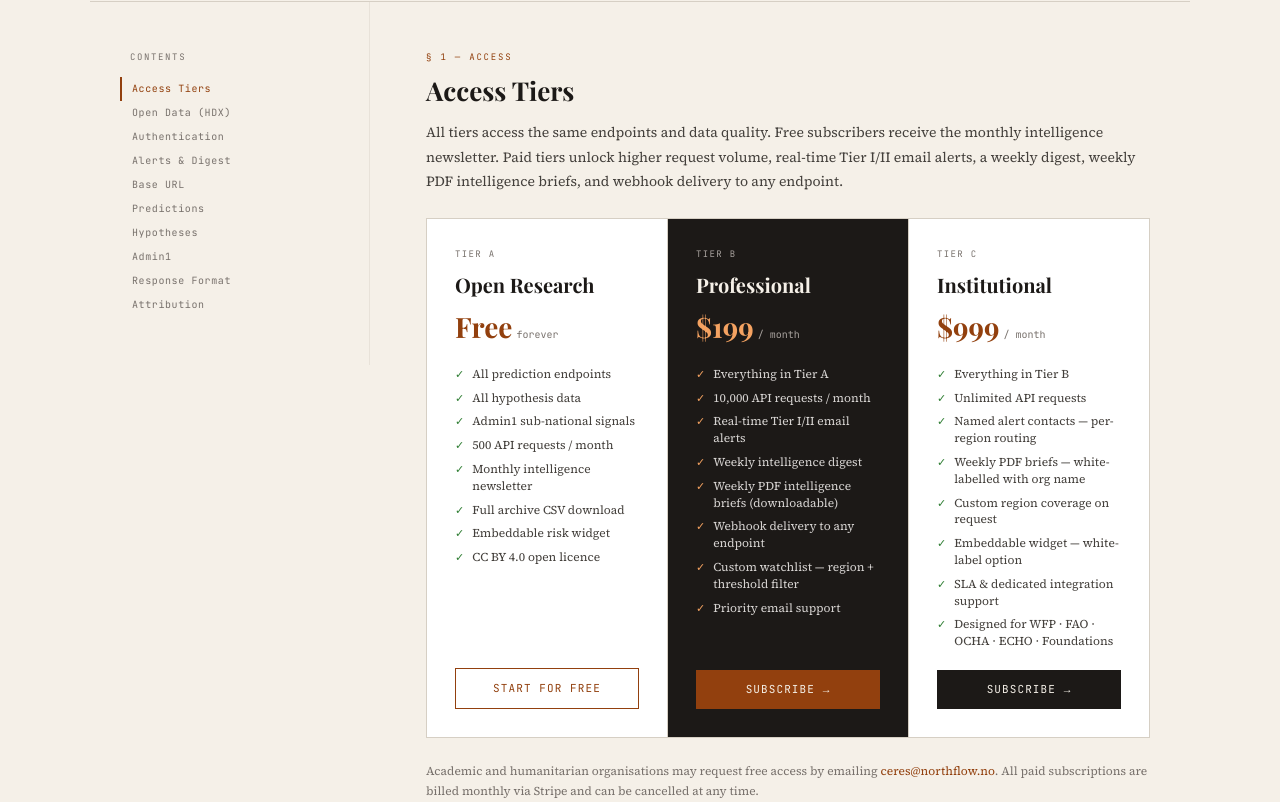
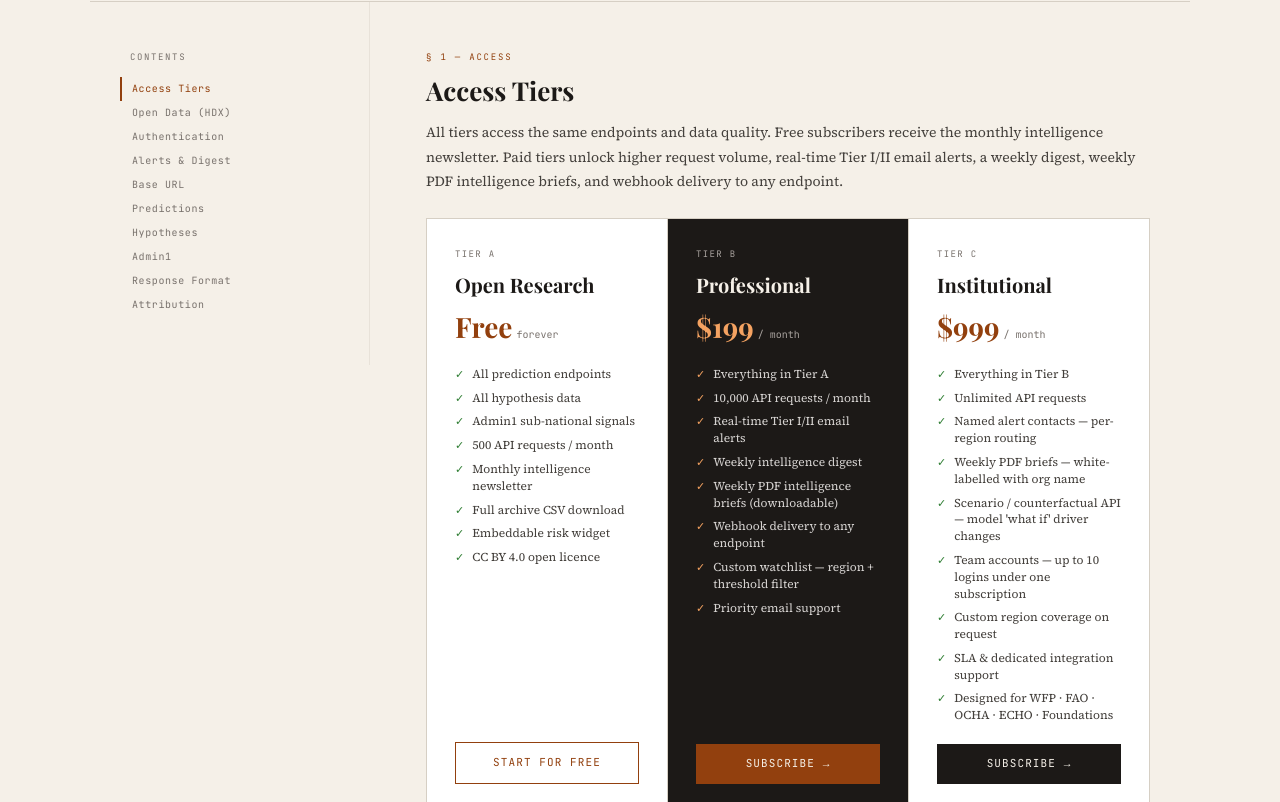
Before and after one commit to northflowlabs/ceres, a Next.js app: page /api-access in a window 1280 px wide. Shown: the part 356-1158 px from the top of the page. Built offline with nearby package versions, Linux system fonts and the light colour scheme.

Commit message:
feat: Tier C features — add Scenario API and Team Accounts to pricing page

```diff
--- a/src/app/api-access/page.tsx
+++ b/src/app/api-access/page.tsx
@@ -203,8 +203,9 @@
       "Unlimited API requests",
       "Named alert contacts — per-region routing",
       "Weekly PDF briefs — white-labelled with org name",
+      "Scenario / counterfactual API — model 'what if' driver changes",
+      "Team accounts — up to 10 logins under one subscription",
       "Custom region coverage on request",
-      "Embeddable widget — white-label option",
       "SLA & dedicated integration support",
       "Designed for WFP · FAO · OCHA · ECHO · Foundations",
     ],
```
